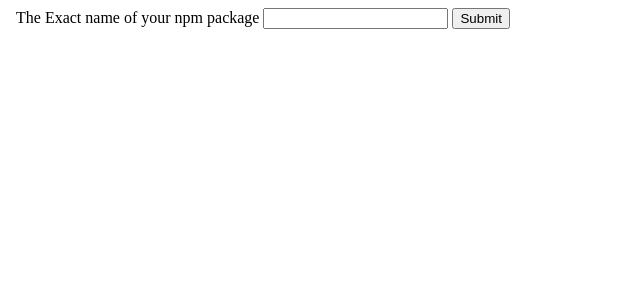
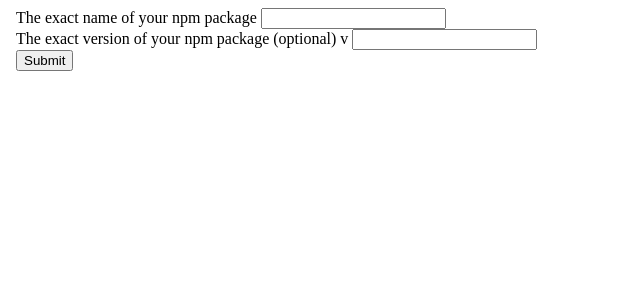
Before and after one commit to CollinEMac/npm-dependency-viewer, a SvelteKit app: page / in a window 1280 px wide. Shown: the top 300 px of the page, without its empty margins (0-640 px from the left). Built offline with nearby package versions, Linux system fonts and the light colour scheme.

Commit message:
Add version option

```diff
--- a/src/routes/+page.server.js
+++ b/src/routes/+page.server.js
@@ -2,8 +2,14 @@
   default: async ({ request }) => {
     const formData = await request.formData();
     const packageName = formData.get('package-name');
+    const packageVersion = formData.get('package-version');
+    let url = `https://registry.npmjs.org/` + packageName;
 
-    const response = await fetch(`https://registry.npmjs.org/` + packageName);
+    if (!!packageVersion) {
+      url = url + '/' + packageVersion;
+    }
+
+    const response = await fetch(url);
     return response.json();
   },
 };
--- a/src/routes/+page.svelte
+++ b/src/routes/+page.svelte
@@ -4,22 +4,40 @@
 
 <body>
   <form method="POST">
-    <label for="package-name">The Exact name of your npm package</label>
-    <input type="text" id="package-name" name="package-name"/>
+    <div>
+      <label for="package-name">The exact name of your npm package
+        <input type="text" name="package-name"/>
+      </label>
+    </div>
+    <div>
+      <label for="package-version">The exact version of your npm package (optional) v
+        <input type="text" name="package-version"/>
+      </label>
+    </div>
     <button type="submit">Submit</button>
   </form>
 
   <div class="package-name">
     {#if form}
       <h2>{`${form.name}: `}</h2>
+      {#if !!form.versions}
         {#each Object.entries(form.versions) as [version, versionObject]}
+          {#if !!versionObject.dependencies}
             <details>
               <summary>{version}</summary>
               {#each Object.entries(versionObject.dependencies) as [dependency, depVersion]}
                 <div>{dependency}: {depVersion}</div>
               {/each}
             </details>
+          {/if}
         {/each}
+      {:else}
+        {#if !!form.dependencies}
+          {#each Object.entries(form.dependencies) as [dependency, depVersion]}
+            <div>{dependency}: {depVersion}</div>
+          {/each}
+        {/if}
+      {/if}
     {/if}
   </div>
 </body>
```
Lines whose indentation alone changed are shown as unchanged.
